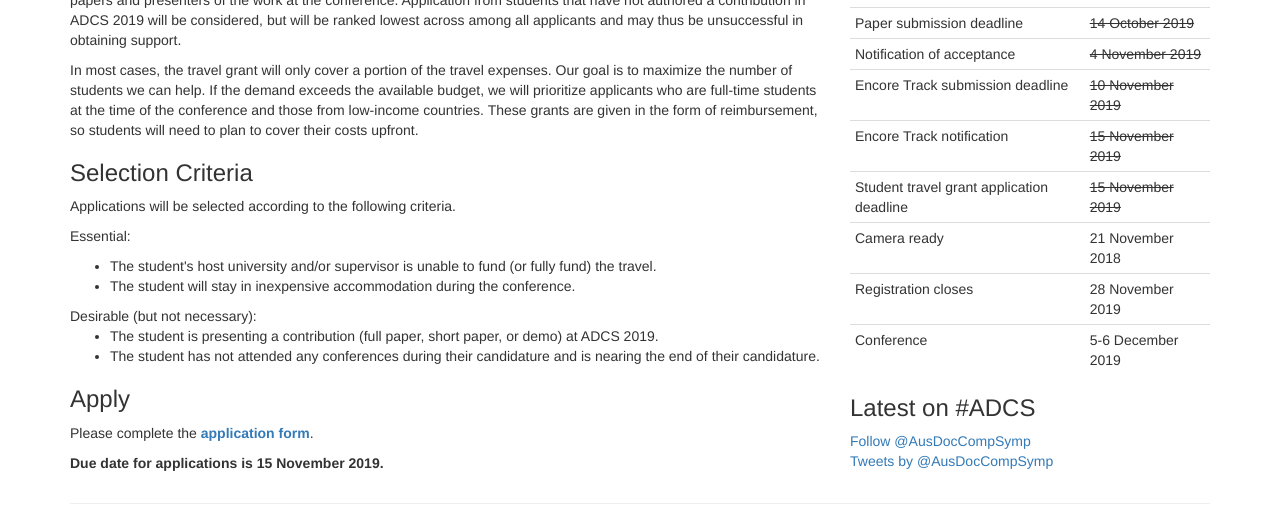
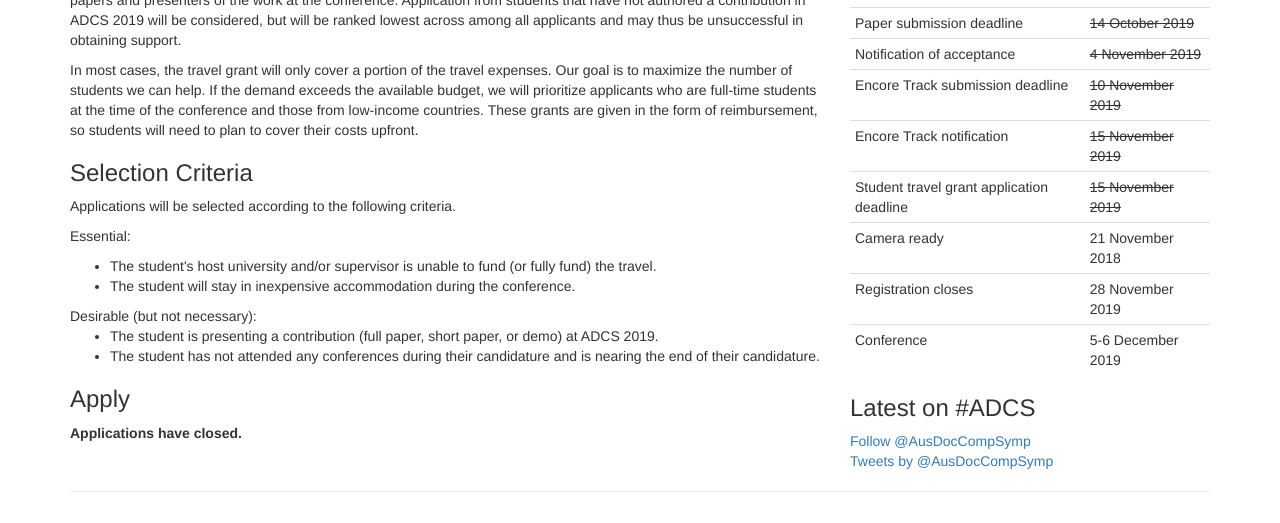
Before and after one commit to adcs-conference/2019, a plain HTML site: page students.html in a window 1280 px wide. Shown: the part 183-706 px from the top of the page. Drawn offline with Linux system fonts and the light colour scheme.

Commit message:
Removed application form link.

```diff
--- a/students.html
+++ b/students.html
@@ -88,14 +88,7 @@ Desirable (but not necessary):
 
 <h3>Apply</h3>
 
-
-<p>Please complete the <strong><a href="https://forms.gle/Nfq9vpxtctYr7QSGA">application form</a></strong>.</p>
-
-<!-- <p><strong>An application form will be provided after acceptance notifications are sent out.</strong></p> -->
-
-<!-- <p><del>Please complete the application form</del>.</p> -->
-
-<p><strong>Due date for applications is 15 November 2019.</strong></p>
+<p><strong>Applications have closed.</strong></p>
 
 
             </div><!--/.col-xs-6.col-lg-4-->
```
